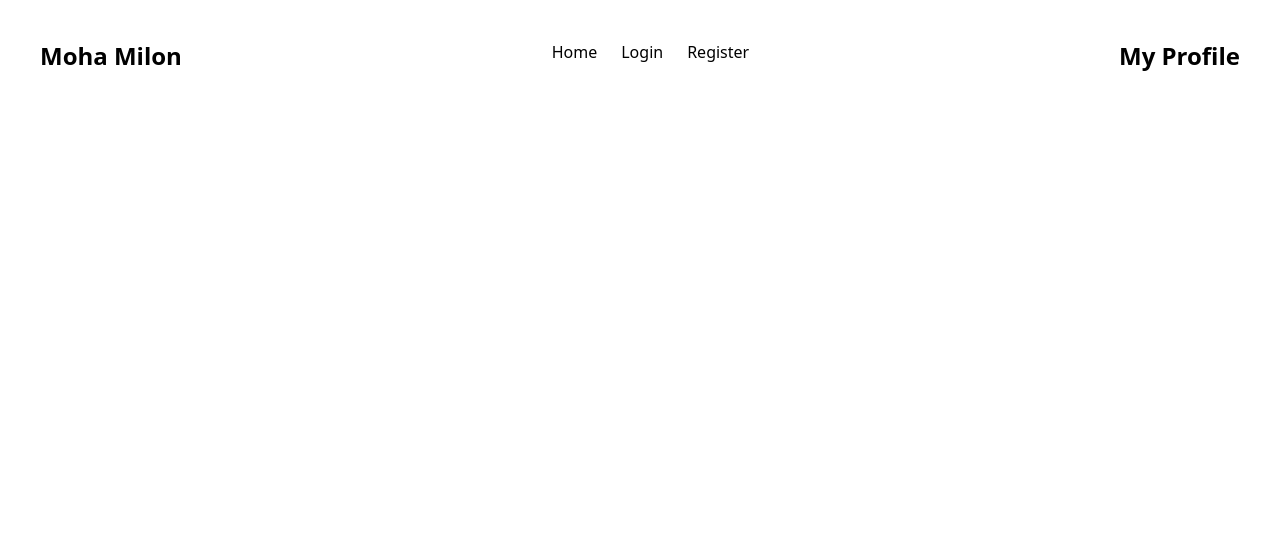
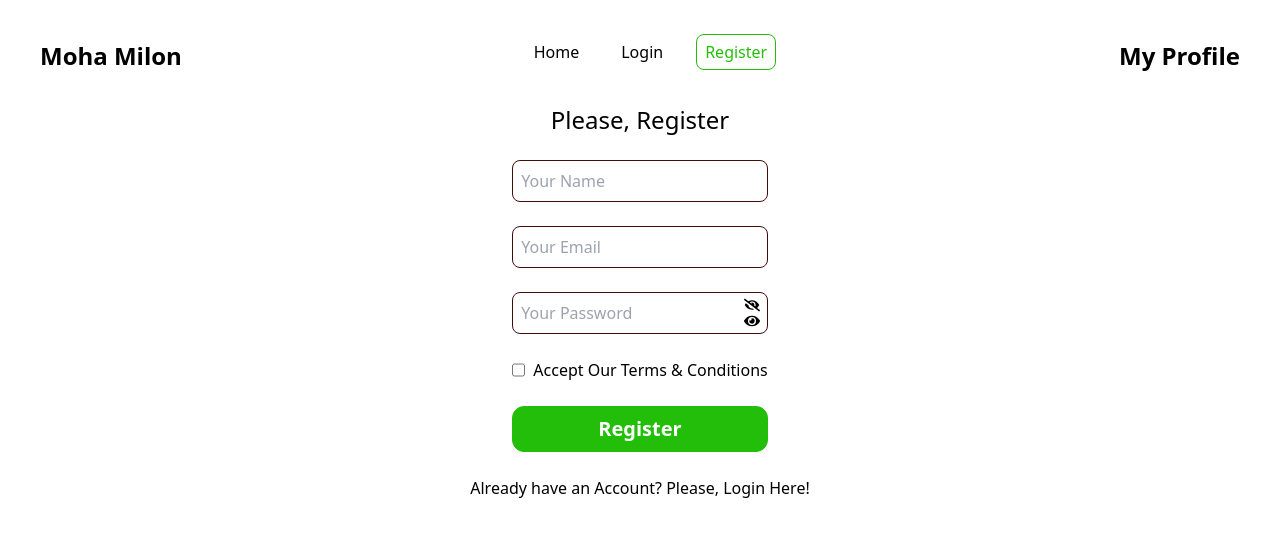
Before and after one commit to nazmul-nhb/auth-moha-milon, a React (Vite) app: page /register in a window 1280 px wide. Shown: the top 536 px of the page. Built offline with nearby package versions, Linux system fonts and the light colour scheme.

Commit message:
added login and register pages

```diff
--- /dev/null
+++ b/src/components/Navbar.css
@@ -0,0 +1,25 @@
+a.active {
+    transition: 1s;
+    border: 1px solid #23BE0A;
+    background-color: white !important;
+    color: #23BE0A !important;
+}
+
+a.pending {
+    transition: 1s;
+    border: 1px solid #23BE0A !important;
+    background-color: #23BE0A !important;
+    color: white !important;
+}
+
+li a:hover {
+    border: 1px solid #23BE0A !important;
+    background-color: #23BE0A !important;
+    color: white !important;
+}
+
+li a {
+    border: 1px solid transparent;
+    padding: 6px 8px;
+    border-radius: 8px;
+}
--- a/src/components/Navbar.jsx
+++ b/src/components/Navbar.jsx
@@ -1,4 +1,5 @@
 import { Link, NavLink } from "react-router-dom";
+import "./Navbar.css";
 
 const Navbar = () => {
 
--- a/src/pages/Login.jsx
+++ b/src/pages/Login.jsx
@@ -1,9 +1,29 @@
+import { FaEye, FaEyeSlash } from "react-icons/fa";
+import { Link } from "react-router-dom";
 
 const Login = () => {
+
+    const handleLogin = (e) => {
+        e.preventDefault();
+        const email = e.target.email.value;
+        const password = e.target.password.value;
+        console.log(email, password);
+    }
     return (
-        <div>
+        <section className="space-y-6 flex flex-col justify-center items-center mt-8">
+            <h2 className="text-2xl font-medium">Please, Login</h2>
+            <form onSubmit={handleLogin} className="flex flex-col gap-6">
+                <input className="p-2 rounded-lg border border-red-950" type="email" name="email" placeholder="Your Email" required />
+                <div className="relative">
+                    <input className="p-2 rounded-lg w-full border border-red-950" type={"password"} name="password" placeholder="Your Password" required />
+                    <span className="absolute top-1/2 right-2 -translate-y-1/2" ><FaEyeSlash /> <FaEye /></span>
+                </div>
+                <a href="#">Forgot Password?</a>
+                <button className="bg-[#23BE0A] text-base md:text-xl font-semibold text-white border border-[#23BE0A] rounded-xl w-full p-2 hover:bg-transparent hover:text-[#23BE0A] transition duration-500 flex justify-center items-center">Login</button>
+            </form>
 
-        </div>
+            <p className="font-medium">New to Moha Milon? Please, <Link to={'/register'}>Register Here!</Link></p>
+        </section>
     );
 };
 
--- a/src/pages/Register.jsx
+++ b/src/pages/Register.jsx
@@ -1,9 +1,35 @@
+import { FaEye, FaEyeSlash } from "react-icons/fa";
+import { Link } from "react-router-dom";
 
 const Register = () => {
+
+    const handleRegister = (e) => {
+        e.preventDefault();
+        const name = e.target.name.value;
+        const email = e.target.email.value;
+        const password = e.target.password.value;
+        const accepted = e.target.terms.checked;
+        console.log(name, email, password, accepted);
+}
     return (
-        <div>
+        <section className="space-y-6 flex flex-col justify-center items-center mt-8">
+            <h2 className="text-2xl font-medium">Please, Register</h2>
+            <form onSubmit={handleRegister} className="flex flex-col gap-6">
+                <input className="p-2 rounded-lg border border-red-950" type="text" name="name" placeholder="Your Name" required />
+                <input className="p-2 rounded-lg border border-red-950" type="email" name="email" placeholder="Your Email" required />
+                <div className="relative">
+                    <input className="p-2 rounded-lg w-full border border-red-950" type={"password"} name="password" placeholder="Your Password" required />
+                    <span className="absolute top-1/2 right-2 -translate-y-1/2" ><FaEyeSlash /> <FaEye /></span>
+                </div>
+                <div className="flex gap-2">
+                    <input type="checkbox" name="terms" id="terms" />
+                    <label htmlFor="terms">Accept Our <Link>Terms & Conditions</Link></label>
+                </div>
+                <button className="bg-[#23BE0A] text-base md:text-xl font-semibold text-white border border-[#23BE0A] rounded-xl w-full p-2 hover:bg-transparent hover:text-[#23BE0A] transition duration-500 flex justify-center items-center">Register</button>
+            </form>
 
-        </div>
+            <p className="font-medium">Already have an Account? Please, <Link to={'/login'}>Login Here!</Link></p>
+        </section>
     );
 };
 
--- a/src/routes.jsx
+++ b/src/routes.jsx
@@ -1,6 +1,6 @@
 import { createBrowserRouter } from "react-router-dom";
 import Root from "./components/Root";
-import Home from "./pages/Home";
+import Home from "./components/Home";
 import Register from "./pages/Register";
 import Login from "./pages/Login";
 
```
Also changed, not shown: src/components/Home.jsx (renamed from src/pages/Home.jsx).
